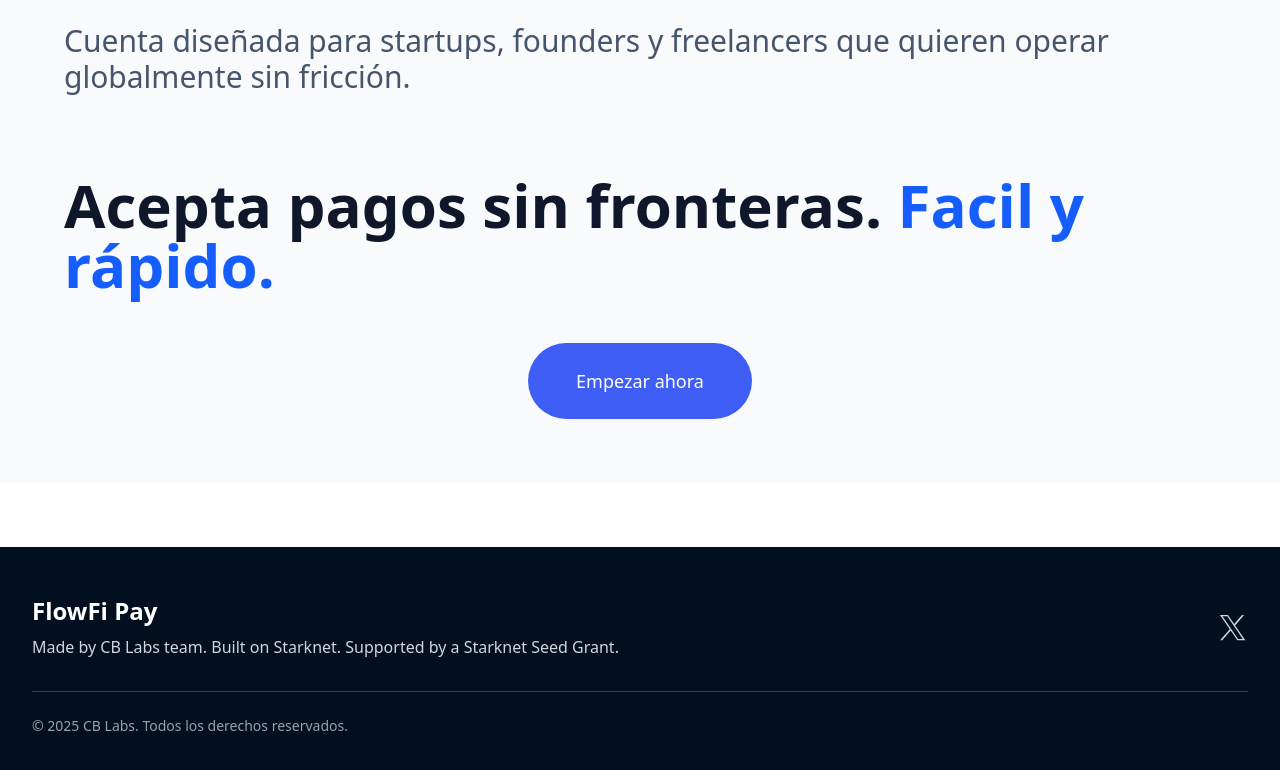
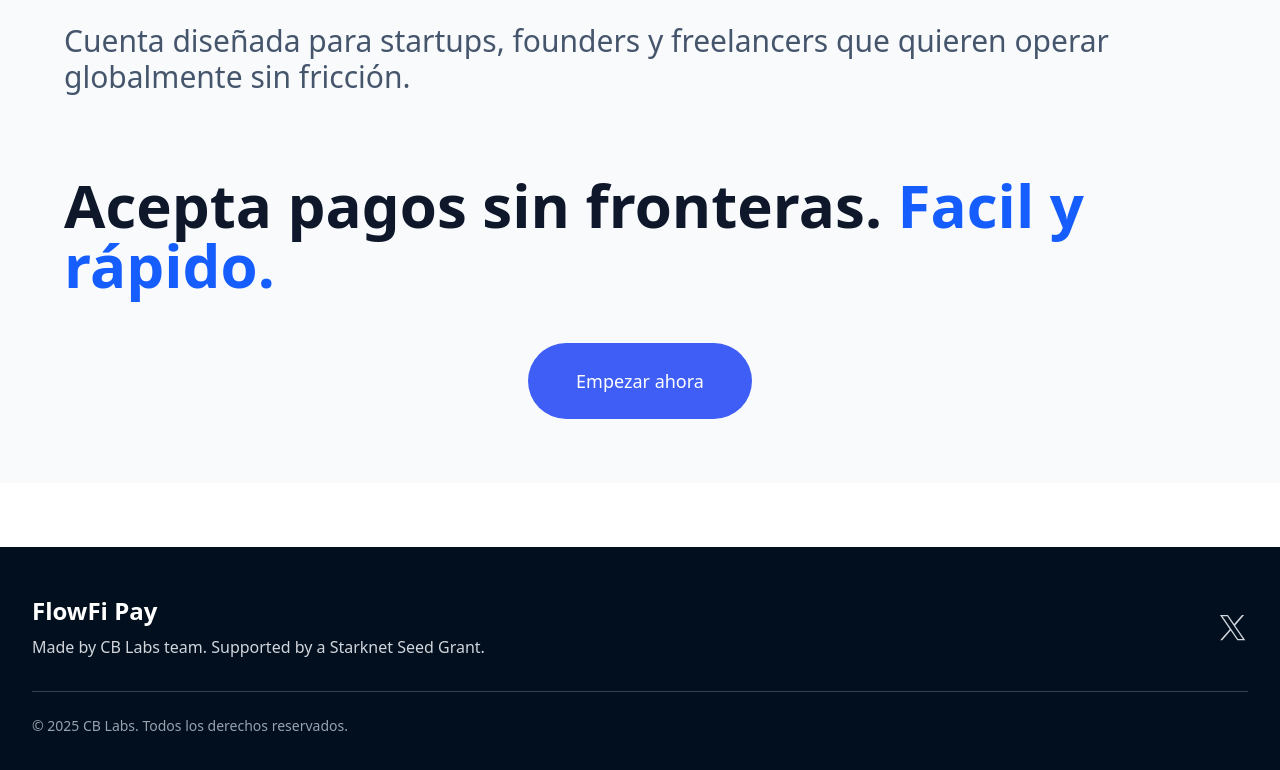
Before and after one commit to Crypto-Bros-Labs/FlowFi-Pay, a React (Vite) app: page / in a window 1280 px wide. Shown: the part 2699-3469 px from the top of the page. Built offline with nearby package versions, Linux system fonts and the light colour scheme; no server answers.

Commit message:
Update footer text to remove 'Built on Starknet'

```diff
--- a/src/shared/components/Footer.tsx
+++ b/src/shared/components/Footer.tsx
@@ -9,7 +9,7 @@
           <div className="flex flex-col items-center md:items-start">
             <h3 className="text-2xl font-bold text-white mb-2">FlowFi Pay</h3>
             <p className="text-gray-300 text-center md:text-left">
-              Made by CB Labs team. Built on Starknet. Supported by a Starknet
+              Made by CB Labs team. Supported by a Starknet
               Seed Grant.
             </p>
           </div>
```
